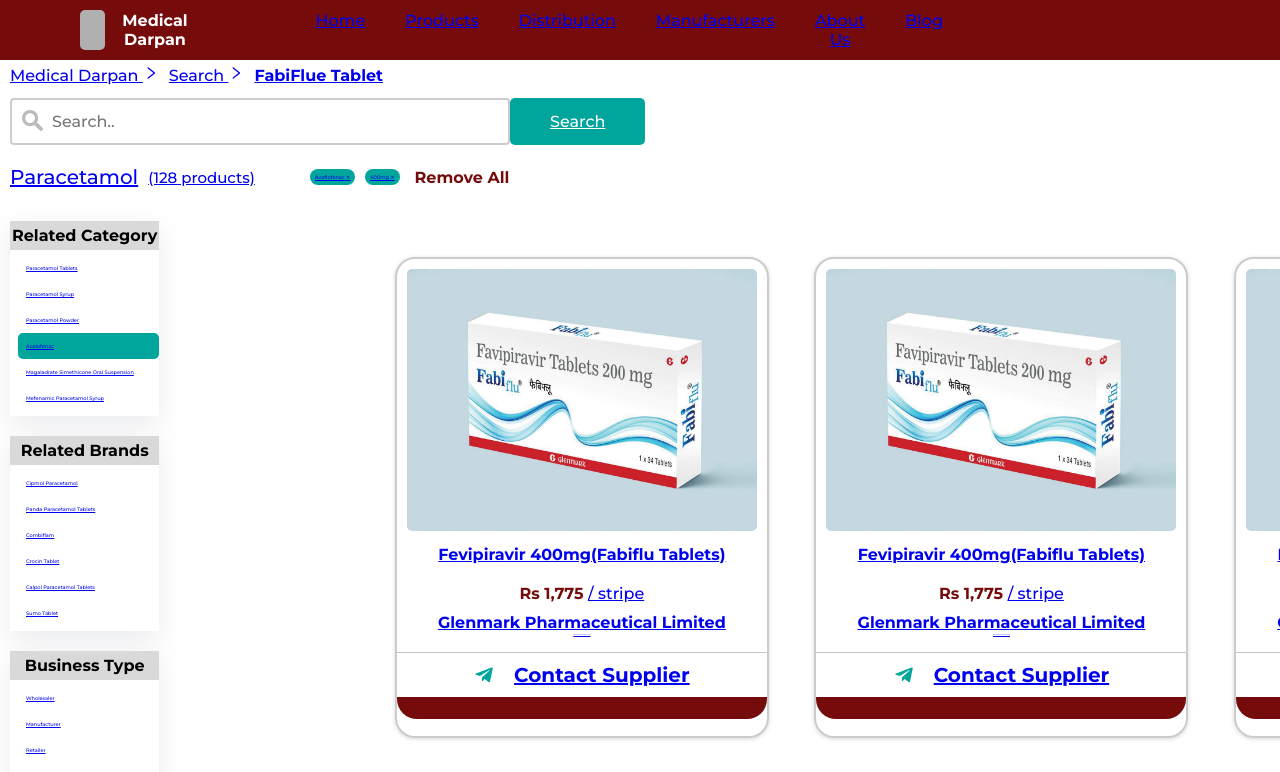
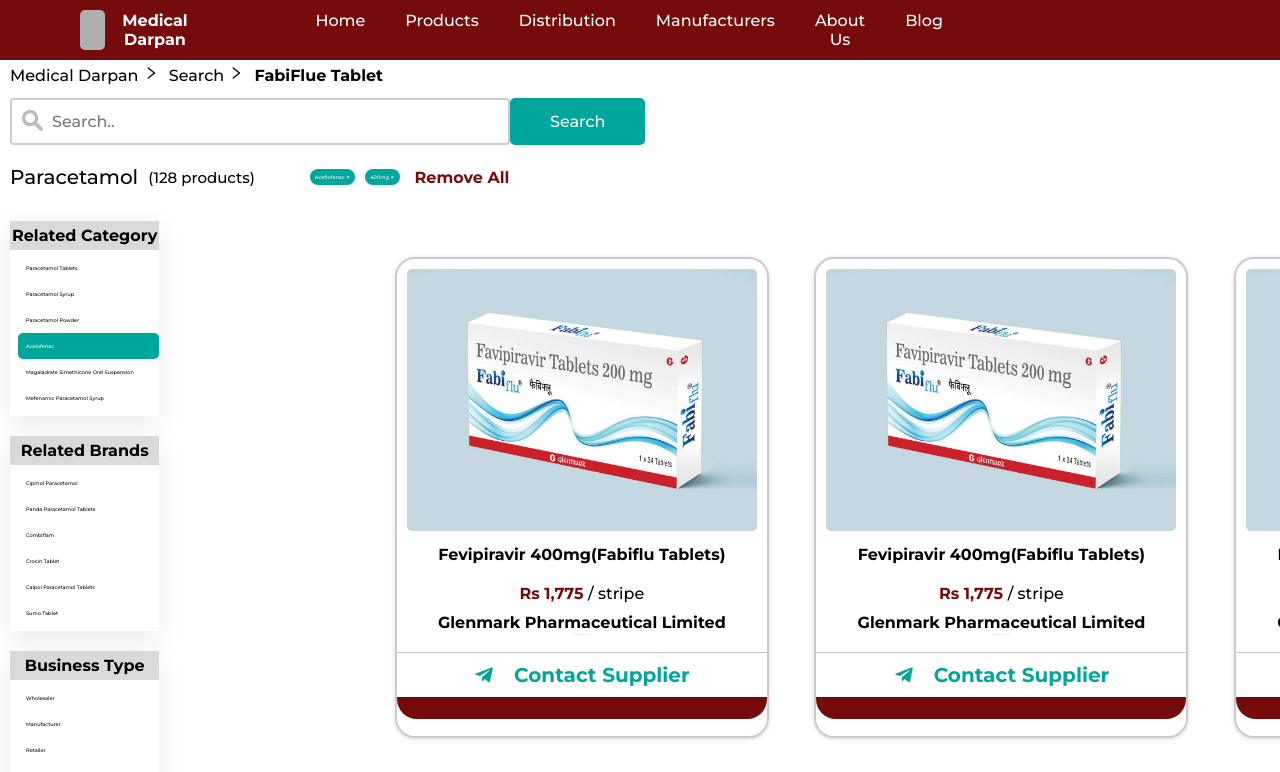
Before and after one commit to nikhilkops/Internship_Task, a React (Create React App) app: page / in a window 1280 px wide. Shown: the top 772 px of the page. Built offline with nearby package versions, Linux system fonts and the light colour scheme.

Commit message:
last change

```diff
--- a/src/components/BreadCrumb/BreadCrumb.js
+++ b/src/components/BreadCrumb/BreadCrumb.js
@@ -7,13 +7,13 @@
   return (
     <>
       <div className="breadcrumb">
-        <a href="/#">
+        <a>
           Medical Darpan <AiOutlineRight />
         </a>
-        <a href="/#">
+        <a>
           Search <AiOutlineRight />
         </a>
-        <a href="/#">
+        <a>
           {" "}
           <strong>FabiFlue Tablet</strong>{" "}
         </a>
--- a/src/components/Hero/Left/Left.js
+++ b/src/components/Hero/Left/Left.js
@@ -25,7 +25,7 @@
                             : "non-highlight"
                         }
                       >
-                        <a href="/#"> {item}</a>
+                        <a> {item}</a>
                       </li>
                     );
                   })}
--- a/src/components/Hero/Right/Right.js
+++ b/src/components/Hero/Right/Right.js
@@ -21,22 +21,22 @@
               />
             </div>
             <div className="product-heading">
-              <a href="/#">Fevipiravir 400mg(Fabiflu Tablets)</a>
+              <a>Fevipiravir 400mg(Fabiflu Tablets)</a>
             </div>
             <div className="product-price">
               <span> Rs 1,775 </span>
-              <a href="/#">/ stripe</a>
+              <a>/ stripe</a>
             </div>
             <div className="product-company">
-              <a href="/#">Glenmark Pharmaceutical Limited</a>
+              <a>Glenmark Pharmaceutical Limited</a>
             </div>
             <div className="company-address">
               {/* <a>Address</a> */}
-              <a href="/#"> PARIVAT PATTYA, SURAT, GUJRAT</a>
+              <a> PARIVAT PATTYA, SURAT, GUJRAT</a>
             </div>
             <div className="contact-supplier">
               <FaTelegramPlane />
-              <a href="/#">Contact Supplier</a>
+              <a>Contact Supplier</a>
             </div>
 
             <div className="border"></div>
--- a/src/components/Nav_Bar/Nav_Bar.js
+++ b/src/components/Nav_Bar/Nav_Bar.js
@@ -18,9 +18,7 @@
               {list.map((val, j) => {
                 return (
                   <li key={val + j}>
-                    <a href="/#" className="main-nav-link">
-                      {val}
-                    </a>
+                    <a className="main-nav-link">{val}</a>
                   </li>
                 );
               })}
--- a/src/components/ResultText/ResultText.js
+++ b/src/components/ResultText/ResultText.js
@@ -7,13 +7,8 @@
     <>
       <section className="Results">
         <div className="search-result">
-          <a className="main-search" href="/#">
-            Paracetamol
-          </a>
-          <a className="no-of-products" href="/#">
-            {" "}
-            (128 products)
-          </a>
+          <a className="main-search">Paracetamol</a>
+          <a className="no-of-products"> (128 products)</a>
         </div>
 
         <div className="tags">
@@ -21,7 +16,7 @@
             {tags.map((val, i) => {
               return (
                 <li className="tag" key={val + i}>
-                  <a href="/#">{val} &#10005;</a>
+                  <a>{val} &#10005;</a>
                 </li>
               );
             })}
--- a/src/components/Search/Search.js
+++ b/src/components/Search/Search.js
@@ -6,9 +6,7 @@
       <form className="Search">
         <input type="text" name="search" placeholder="Search.." />
         <div>
-          <a className="Search-btn" href="/#">
-            Search
-          </a>
+          <a className="Search-btn">Search</a>
         </div>
       </form>
     </>
```
